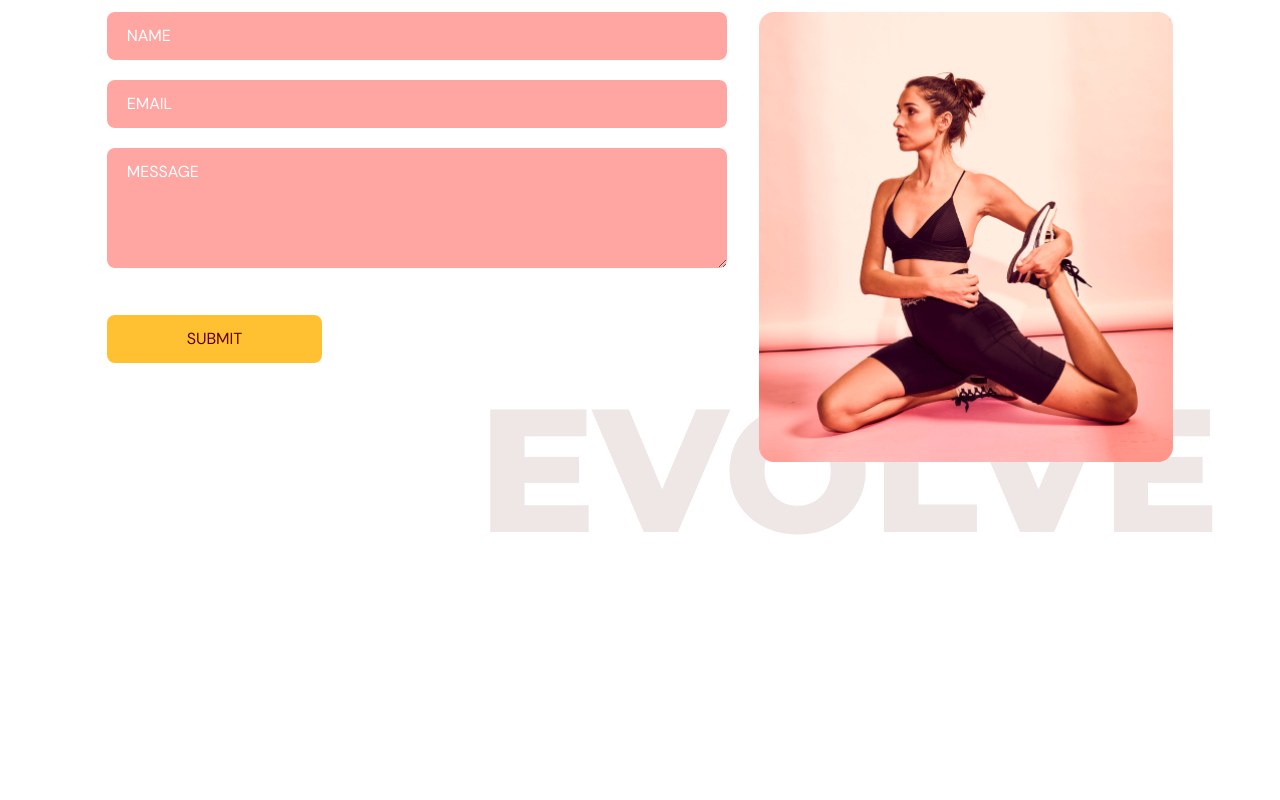
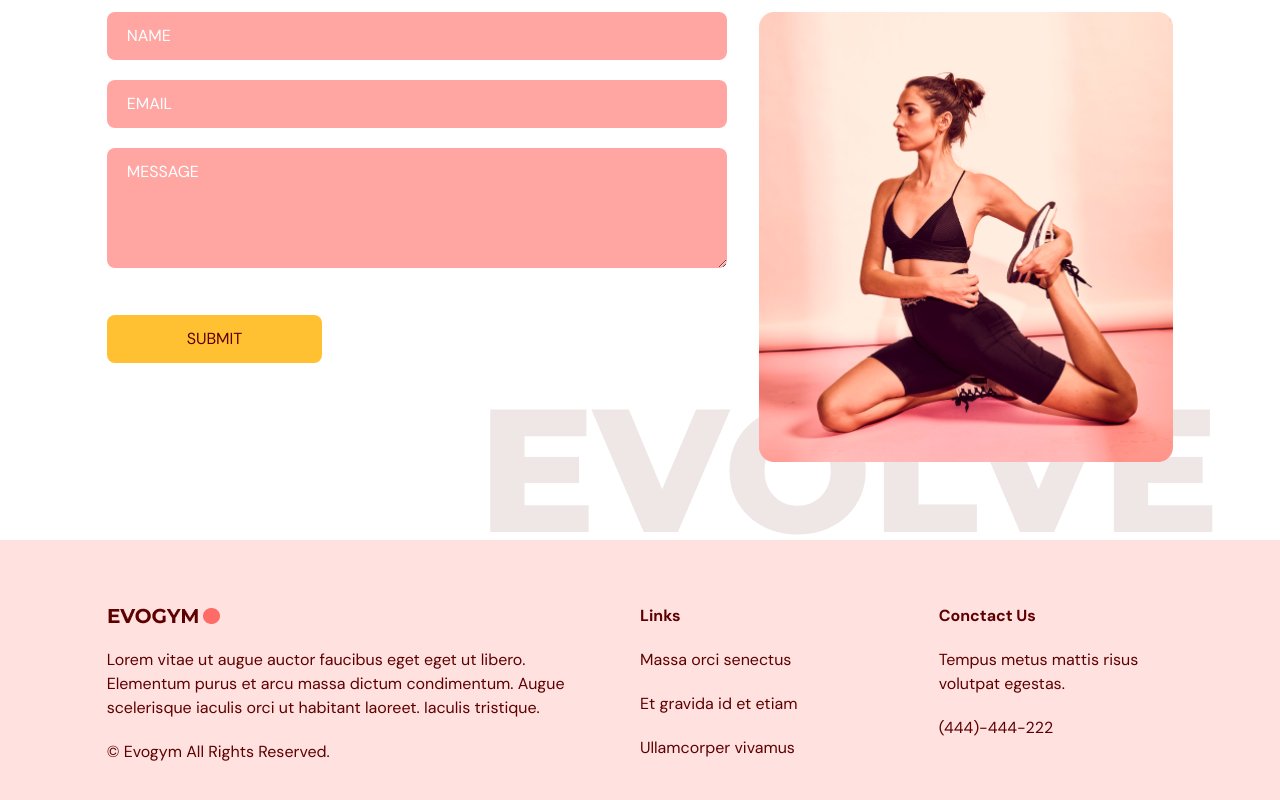
Before and after one commit to tiagosousa10/gym-typescript, a React (Vite) app: page / in a window 1280 px wide. Shown: the part 3292-4092 px from the top of the page. Before the commit the page ends 3834 px from the top, so only its background shows below. Built offline with nearby package versions, Linux system fonts and the light colour scheme.

Commit message:
footer added

```diff
--- a/src/App.tsx
+++ b/src/App.tsx
@@ -5,6 +5,7 @@
 import OurClasses from "@/scenes/ourclasses"
 import Benefits from "@/scenes/benefits"
 import ContactUs from "@/scenes/contactus"
+import Footer from "@/scenes/footer"
 
 import { SelectedPage } from "./shared/types"
 
@@ -42,6 +43,7 @@
      <Benefits setSelectedPage={setSelectedPage} />
      <OurClasses setSelectedPage={setSelectedPage} />
      <ContactUs setSelectedPage={setSelectedPage} />
+     <Footer />
     </div>
   )
 }
--- a/src/scenes/contactus/index.tsx
+++ b/src/scenes/contactus/index.tsx
@@ -18,7 +18,7 @@
       formState: {errors},
    } = useForm()
 
-   const onSubmit = async (e: any) => {
+   const onSubmit = async (e: any) => { //eslint-disable-line
       const isValid = await trigger()
 
       if(!isValid){
--- /dev/null
+++ b/src/scenes/footer/index.tsx
@@ -0,0 +1,37 @@
+import Logo from "@/assets/Logo.png"
+
+const Footer = () => {
+  return (
+    <footer className="bg-primary-100 py-16">
+      <div className="justify-content mx-auto w-5/6 gap-16 md:flex">
+      <div className="mt-16 basis-1/2 md:mt-0">
+         <img src={Logo} alt="logo" />
+         <p className="my-5">
+               Lorem vitae ut augue auctor faucibus eget eget ut libero. Elementum
+               purus et arcu massa dictum condimentum. Augue scelerisque iaculis
+               orci ut habitant laoreet. Iaculis tristique.
+         </p>
+         <p>© Evogym All Rights Reserved.</p>
+      </div>
+      <div
+         className="mt-16 basis-1/4 md:mt-0"
+      >
+         <h4 className="font-bold">Links</h4>
+         <p className="my-5">Massa orci senectus</p>
+         <p className="my-5">Et gravida id et etiam</p>
+         <p>Ullamcorper vivamus</p>
+      </div>
+      <div
+         className="mt-16 basis-1/4 md:mt-0"
+      >
+         <h4 className="font-bold">Conctact Us</h4>
+         <p className="my-5">Tempus metus mattis risus volutpat egestas.</p>
+         <p >(444)-444-222</p>
+
+      </div>
+      </div>
+    </footer>
+  )
+}
+
+export default Footer
--- a/src/scenes/ourclasses/index.tsx
+++ b/src/scenes/ourclasses/index.tsx
@@ -52,6 +52,7 @@
   return (
     <section
       className='w-full bg-primary-100 py-40'
+      id="ourclasses"
     >
       <motion.div
         onViewportEnter={() => setSelectedPage(SelectedPage.OurClasses)}
```
